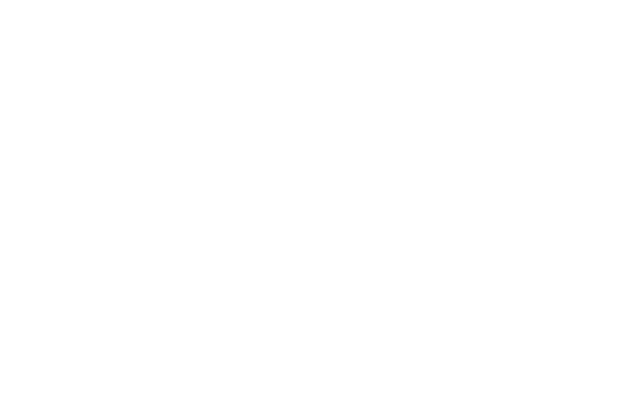
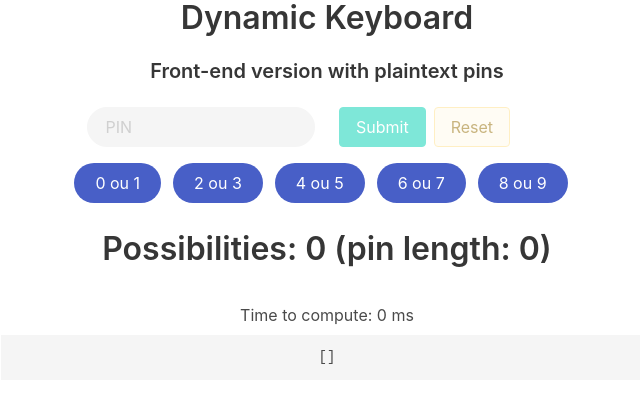
Before and after one commit to khaosdoctor/dynamic-keyboard-poc, a website: page src/frontend/index.html in a window 1280 px wide. Shown: the whole page, without its empty margins (313-953 px from the left). Drawn offline with nearby package versions, Linux system fonts and the light colour scheme.

Commit message:
Add all needed data for first POC

```diff
--- a/package.json
+++ b/package.json
@@ -12,6 +12,7 @@
   "license": "GPL-3.0",
   "devDependencies": {
     "@types/koa": "^2.13.11",
+    "@types/koa-bodyparser": "^4.3.12",
     "@types/koa-static": "^4.0.4",
     "@types/node": "^20.9.0",
     "tsx": "^3.14.0",
@@ -21,6 +22,7 @@
     "@koa/router": "^12.0.1",
     "@types/koa__router": "^12.0.4",
     "koa": "^2.14.2",
+    "koa-bodyparser": "^4.4.1",
     "koa-static": "^5.0.0"
   }
 }
--- a/src/frontend/index.html
+++ b/src/frontend/index.html
@@ -3,10 +3,51 @@
 <head>
   <meta charset="UTF-8">
   <meta name="viewport" content="width=device-width, initial-scale=1.0">
+  <link rel="stylesheet" href="https://cdn.jsdelivr.net/npm/bulma@0.9.4/css/bulma.min.css">
   <title>Dynamic Keyboard POC</title>
 </head>
 <body>
-
+  <main id="app">
+    <section class="title container max-width">
+      <div class="columns">
+        <div class="column">
+          <h1 class="title has-text-centered">Dynamic Keyboard</h1>
+          <h5 class="title has-text-centered is-size-5">Front-end version with plaintext pins</h5>
+        </div>
+      </div>
+    </section>
+    <section id="inputs" class="container is-flex is-align-content-center is-align-items-center is-justify-content-center">
+      <div class="columns">
+        <div class="column">
+          <input type="password" class="input is-rounded" name="pin" id="pin" placeholder="PIN" :value="inputPin" disabled/>
+        </div>
+        <div class="column">
+          <button type="button" class="button is-primary mr-2" @click="sendPin" :disabled="inputPin.length === 0">Submit</button>
+          <button type="button" class="button is-warning is-light" @click="resetPin" :disabled="inputPin.length === 0">Reset</button>
+        </div>
+      </div>
+    </section>
+    <section id="keyboard" class="container is-flex is-align-content-center is-align-items-center is-justify-content-center">
+      <div class="columns">
+        <div class="column mt-4">
+          <button type="button" class="button is-link mr-3 is-rounded" @click="makePermutation(0)">0 ou 1</button>
+          <button type="button" class="button is-link mr-3 is-rounded" @click="makePermutation(1)">2 ou 3</button>
+          <button type="button" class="button is-link mr-3 is-rounded" @click="makePermutation(2)">4 ou 5</button>
+          <button type="button" class="button is-link mr-3 is-rounded" @click="makePermutation(3)">6 ou 7</button>
+          <button type="button" class="button is-link mr-3 is-rounded" @click="makePermutation(4)">8 ou 9</button>
+        </div>
+      </div>
+    </section>
+    <section>
+      <div class="has-text-centered mt-4">
+        <h3 class="title is-3 column is-12">Possibilities: {{possibilities.length}} (pin length: {{inputPin.length}})</h3>
+        <span>Time to compute: {{timeElapsed}} ms</span>
+      </div>
+      <div class="columns mt-2">
+        <pre class="column is-offset-3 is-6 has-text-centered">{{possibilities.length <= 2**13 ? possibilities : 'Too many possibilities to display'}}</pre>
+      </div>
+    </section>
+  </main>
 </body>
 <script type="importmap">
   {
@@ -22,7 +63,51 @@
   createApp({
     data() {
       return {
-        message: 'Hello Vue!'
+        possibilities: [],
+        inputPin: '',
+        timeElapsed: 0
+      }
+    },
+    methods: {
+      async sendPin() {
+        const result = await fetch('/api/check', {
+          method: 'POST',
+          headers: {
+            'Content-Type': 'application/json'
+          },
+          body: JSON.stringify({possibilities: this.possibilities})
+        })
+
+        if (result.ok) {
+          const {user} = await result.json()
+          if(user) return alert(`Pin found! Welcome ${user}`)
+          alert('Pin not found')
+        } else {
+          alert('Error: ' + result.status)
+        }
+      },
+      makePermutation(index) {
+        const startTime = performance.now()
+        const currentPossibilities = [index*2, index*2+1]
+        this.inputPin += '*'
+        if (this.possibilities.length === 0) {
+          this.possibilities = currentPossibilities
+          return
+        }
+
+        const newPossibilities = []
+        for (const possibility of this.possibilities) {
+          for (const currentPossibility of currentPossibilities) {
+            newPossibilities.push(String(possibility) + String(currentPossibility))
+          }
+        }
+        this.possibilities = newPossibilities
+        const endTime = performance.now()
+        this.timeElapsed = endTime - startTime
+      },
+      resetPin() {
+        this.inputPin = ''
+        this.possibilities = []
       }
     }
   }).mount('#app')
```
Also changed, not shown: src/server.ts (+18 -2 lines), 1 other file.
